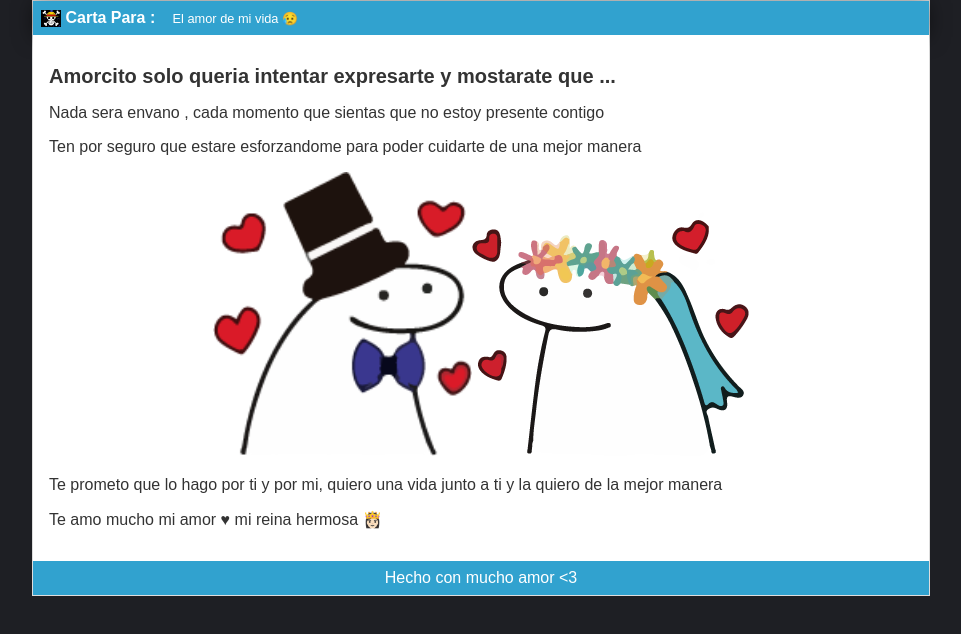
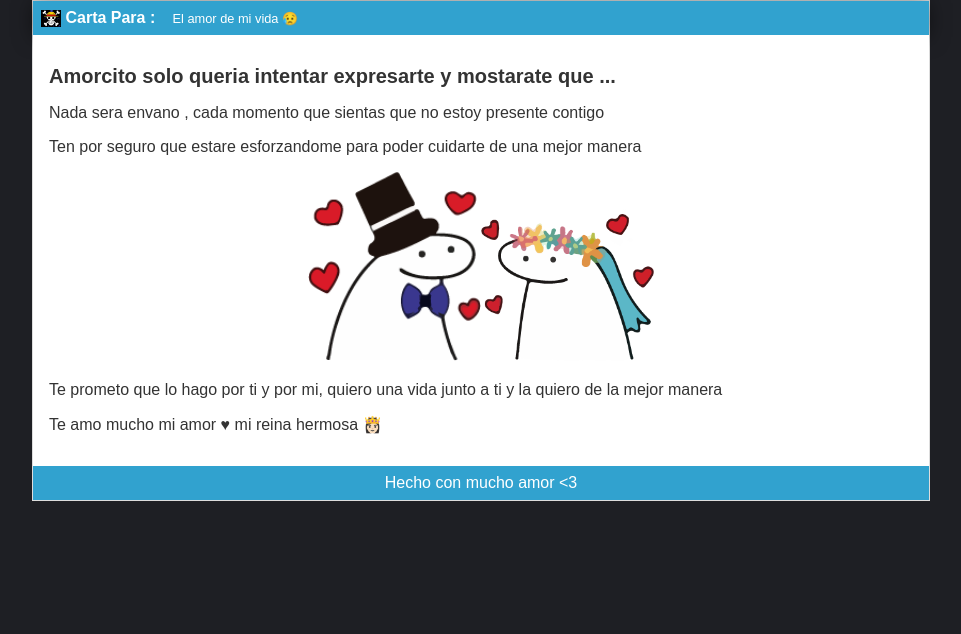
Before and after one commit to JMaycol-Valencia/JMaycol-Valencia.github.io, a plain HTML site: page index.html in a window 1280 px wide. Shown: the whole page, without its empty margins (159-1120 px from the left). Drawn offline with Linux system fonts and the light colour scheme.

Commit message:
commit - arreglando errores

```diff
--- a/index.html
+++ b/index.html
@@ -17,7 +17,7 @@
                 <h1>Amorcito solo queria intentar expresarte y mostarate que ...</h1>
                 <p>Nada sera envano , cada momento que sientas que no estoy presente contigo</p>
                 <p>Ten por seguro que estare esforzandome para poder cuidarte de una mejor manera</p>
-                <p style="text-align: center;" ><img src="imagen/flork1.png" width="30%" /><img src="imagen/flork2.png" alt=""></p>
+                <p style="text-align: center;" ><img src="imagen/flork1.png" width="20%" /><img src="imagen/flork2.png" width="20%"></p>
                 <p>Te prometo que lo hago por ti y por mi, quiero una vida junto a ti y la quiero de la mejor manera</p>
                 <p>Te amo mucho mi amor ♥ mi reina hermosa 👸🏻</p>
             </div>
```
